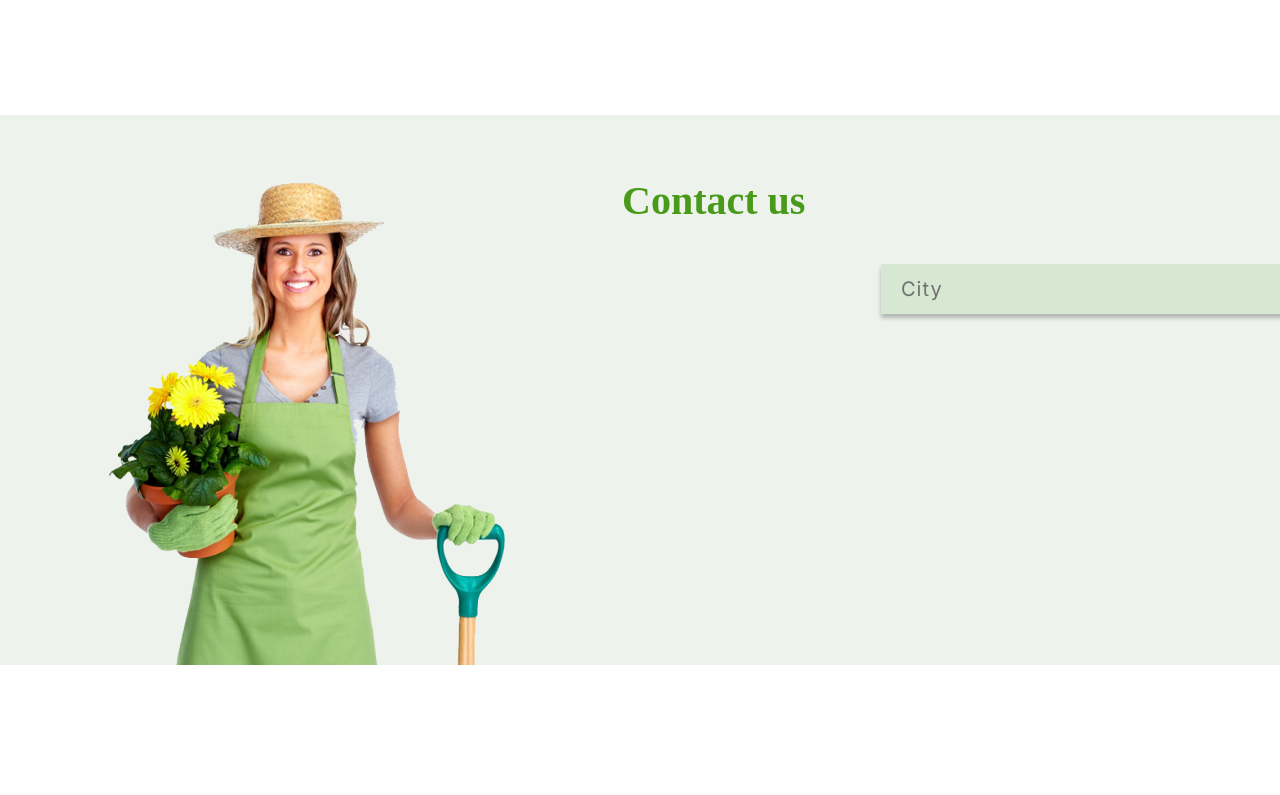
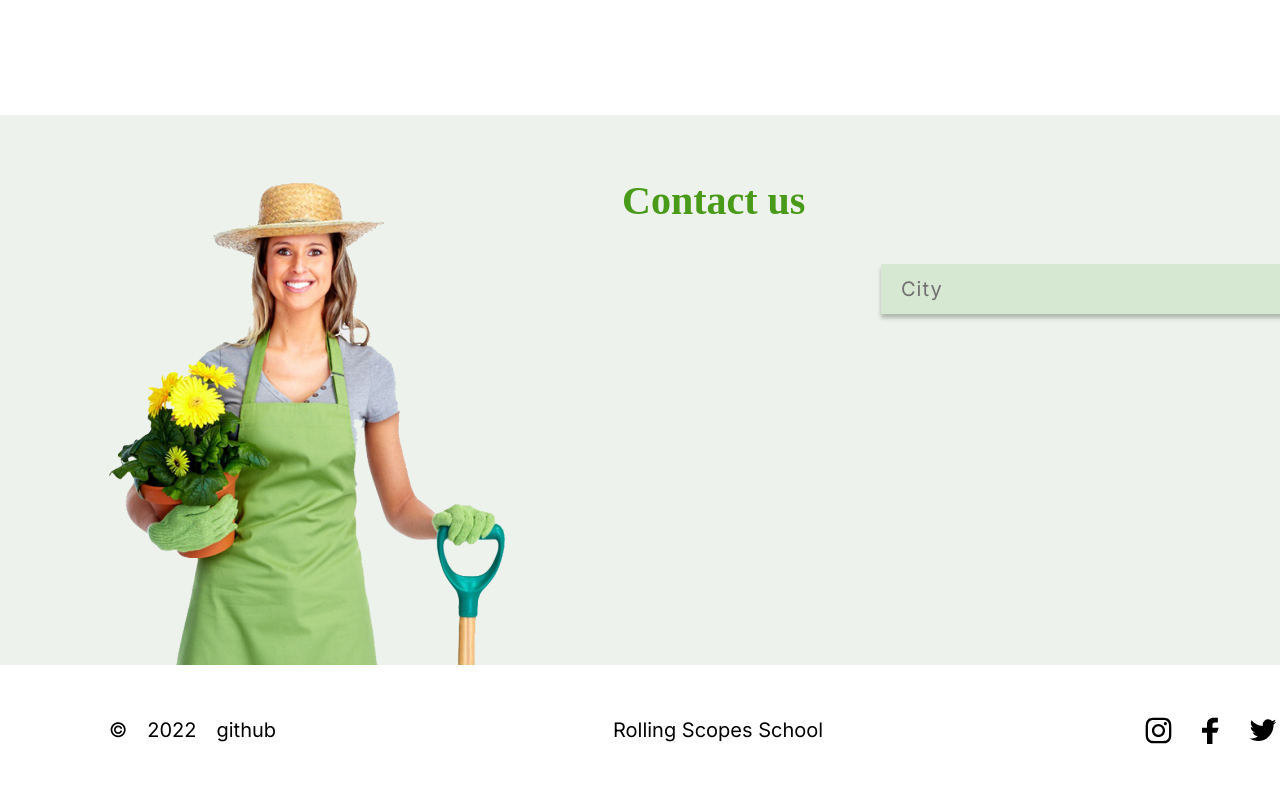
Before and after one commit to Swettlana/Plants, a plain HTML site: page plants/index.html in a window 1280 px wide. Shown: the part 3073-3868 px from the top of the page. Before the commit the page ends 3738 px from the top, so only its background shows below. Drawn offline with Linux system fonts and the light colour scheme; a web font is replaced by a local one.

Commit message:
feat: add footer

```diff
--- a/plants/index.html
+++ b/plants/index.html
@@ -141,6 +141,23 @@
       </section>
     </div>
   </main>
+  <div class="footer-wrapper">
+    <footer>
+      <div class="footer__data">
+        <p>&#169</p>
+        <p>2022</p>
+        <a href="https://github.com/Swettlana" target="blank">github</a>
+      </div>
+      <div class="footer__school">Rolling Scopes School</div>
+      <nav>
+        <ul class="footer__social">
+          <li class="footer__social_inst"><a target="blank" href="https://www.instagram.com/"></a></li>
+          <li><a class="footer__social_facebook" target="blank" href="https://www.facebook.com/"></a></li>
+          <li><a class="footer__social_twitter" target="blank" href="https://twitter.com/"></a></li>
+          <li><a class="footer__social_pinterest" target="blank" href="https://www.pinterest.com/"></a></li>
+        </ul>
+      </nav>
+    </footer>
+  </div>
 </body>
-
 </html>
--- a/plants/style.css
+++ b/plants/style.css
@@ -4,6 +4,7 @@
 @import "./styles/service.css";
 @import "./styles/prices.css";
 @import "./styles/contacts.css";
+@import "./styles/footer.css";
 
 html {
   scroll-behavior: smooth;
--- /dev/null
+++ b/plants/styles/footer.css
@@ -0,0 +1,84 @@
+footer {
+  display: flex;
+  width: 1440px;
+  height: 100%;
+  padding: 0 112px 0 109px;
+  margin: 0 auto;
+  justify-content: space-between;
+  align-items: center;
+  font-family: "Inter", sans-serif;
+  font-style: normal;
+  font-weight: 400;
+  font-size: 20px;
+  line-height: 50px;
+  color: #000000;
+}
+
+.footer-wrapper {
+  width: 100%;
+  height: 130px;
+}
+.footer__data {
+  display: flex;
+  column-gap: 20px;
+}
+.footer__data > a {
+  transition: 0.4s;
+}
+.footer__data > a:hover {
+  color: #e06733;
+  text-decoration: underline;
+}
+.footer__school {
+  padding-left: 15px;
+}
+.footer__social {
+  display: flex;
+  column-gap: 30px;
+  align-items: center;
+}
+
+.footer__social_inst,
+.footer__social_facebook,
+.footer__social_twitter,
+.footer__social_pinterest {
+  display: flex;
+  height: 27px;
+  background-size: cover;
+  transition: 0.4s;
+}
+
+.footer__social_inst {
+  width: 27px;
+  background-image: url("../assets/insta.svg");
+}
+.footer__social_facebook {
+  width: 17px;
+  background-image: url("../assets/face.svg");
+}
+.footer__social_twitter {
+  width: 27px;
+  height: 22px;
+  background-image: url("../assets/tvit.svg");
+}
+.footer__social_pinterest {
+  width: 27px;
+  margin-left: -5px;
+  background-image: url("../assets/pinterest.svg");
+}
+
+.footer__social_inst > a,
+.footer__social_facebook > a,
+.footer__social_twitter > a,
+.footer__social_pinterest > a {
+  width: 100%;
+  height: 100%;
+}
+.footer__social_inst:hover,
+.footer__social_facebook:hover,
+.footer__social_twitter:hover,
+.footer__social_pinterest:hover {
+  transform: scale(1.1);
+  filter: invert(44%) sepia(97%) saturate(1096%) hue-rotate(342deg)
+    brightness(94%) contrast(87%);
+}
```
Also changed, not shown: plants/assets/face.svg (added), plants/assets/insta.svg (added), plants/assets/pinterest.svg (added), plants/assets/tvit.svg (added).
